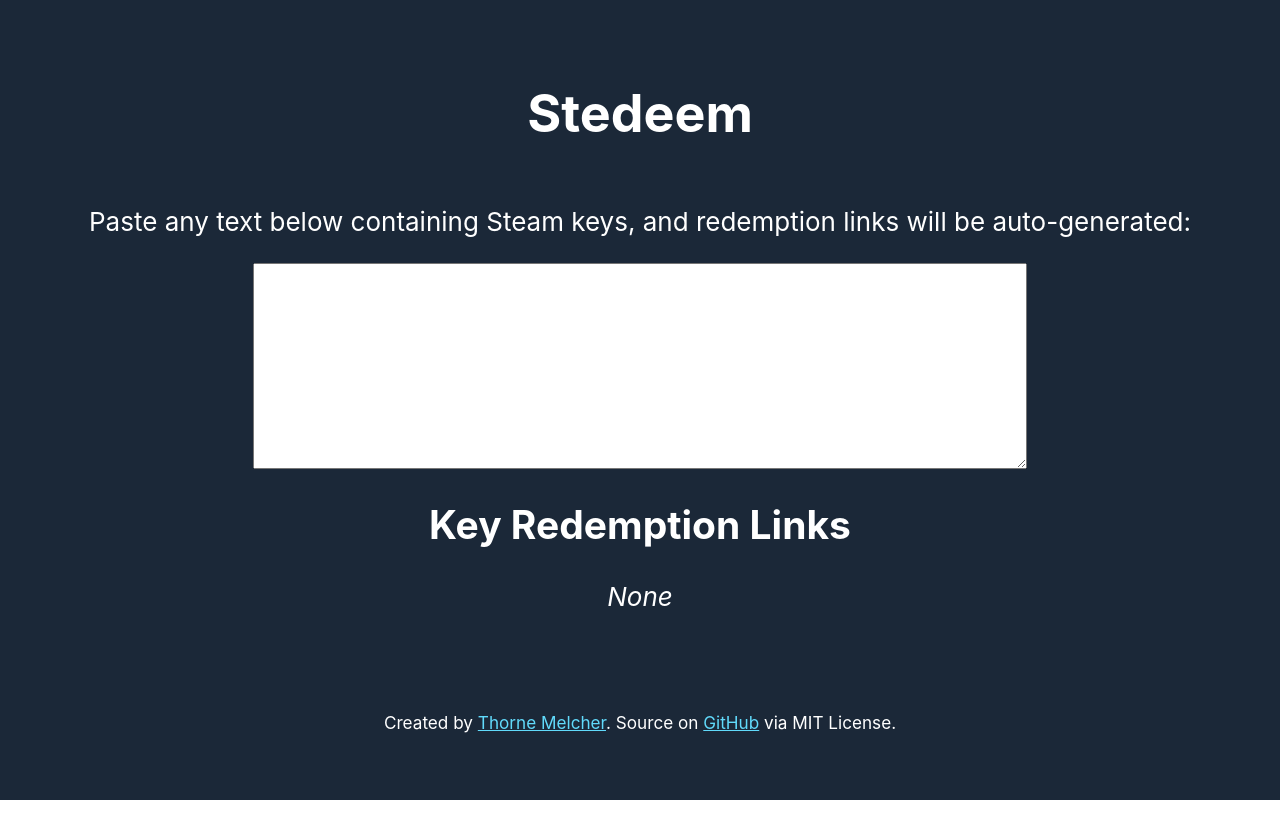
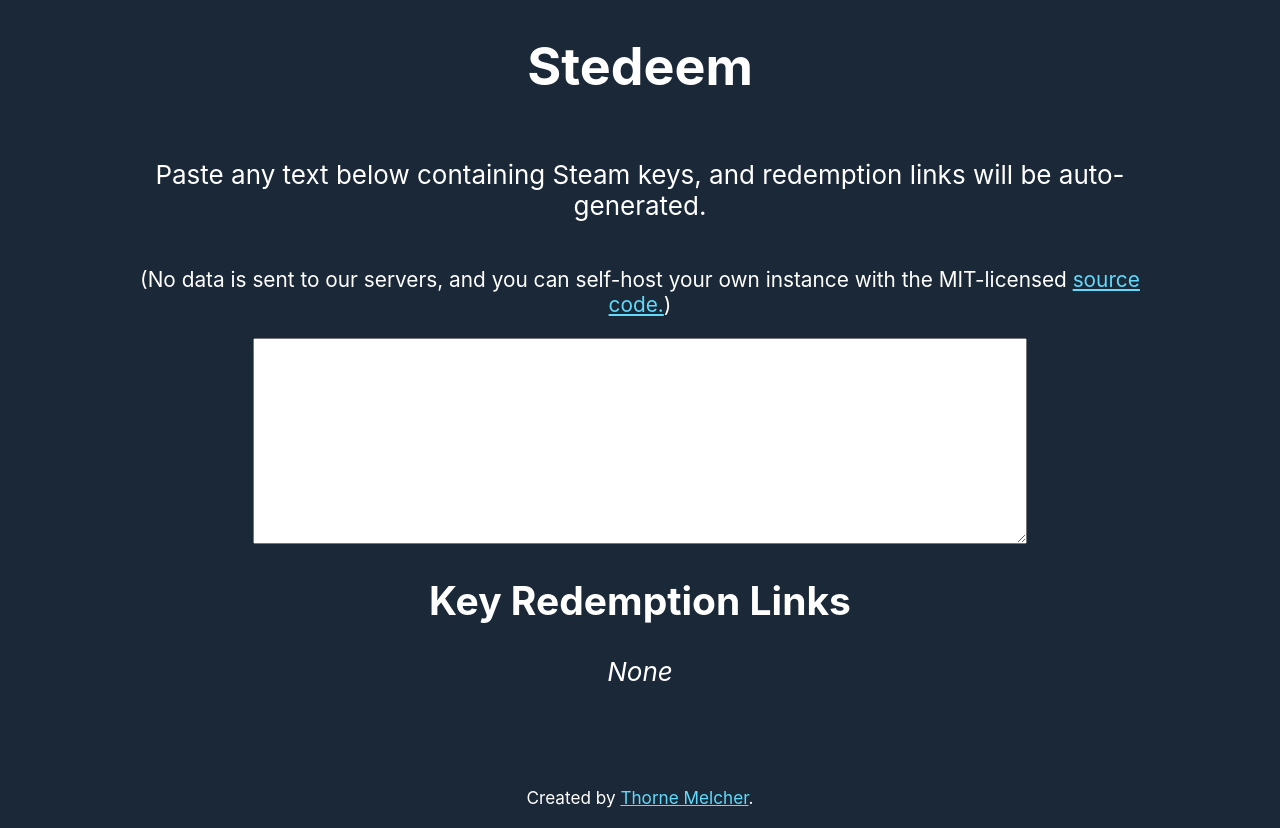
Before and after one commit to ExistentialEnso/stedeem, a React (Create React App) app: page / in a window 1280 px wide. Before the commit the page ends 800 px from the top, so only its background shows below. Built offline with nearby package versions, Linux system fonts and the light colour scheme.

Commit message:
Update readme and copy

```diff
--- a/src/App.css
+++ b/src/App.css
@@ -11,6 +11,10 @@
   justify-content: center;
   font-size: calc(10px + 2vmin);
   color: white;
+}
+
+p {
+  width: 80%;
 }
 
 a, a:visited {
--- a/src/App.js
+++ b/src/App.js
@@ -3,6 +3,14 @@
 
 const keyRegex = new RegExp(/([A-Z,0-9]{5})-([A-Z,0-9]{5})-([A-Z,0-9]{5})/ig)
 const redeemURL = "https://store.steampowered.com/account/registerkey?key="
+
+var RedemptionLink = ({steamKey}) => {
+    return(
+        <div>
+            <a href={redeemURL + steamKey} target="_blank" rel="noreferrer">{steamKey}</a>
+        </div>
+    )
+}
 
 /**
  * Simple React app that extracts Steam keys from text
@@ -23,18 +31,16 @@
 
         // eslint-disable-next-line
         while(results = keyRegex.exec(this.state.paste)) {
-            keyLinks.push(
-                <div key={results[0]}>
-                    <a href={redeemURL + results[0]} target="_blank" rel="noreferrer">{results[0]}</a>
-                </div>
-            )
+            // React needs a key for each element in the list, which then can't be retrieved via props
+            // So we have to double up on using the key -- both as a React key and as a prop
+            keyLinks.push(<RedemptionLink key={results[0]} steamKey={results[0]} />)
 
             if (keyRegex.lastIndex === keyRegex.index) {
                 keyRegex.lastIndex++
             }
         }
         if(keyLinks.length === 0)
-            keyLinks.push(<em>None</em>)
+            keyLinks.push(<em key="none">None</em>)
 
         return (
             <div className="app">
@@ -42,7 +48,11 @@
                     <h1>Stedeem</h1>
 
                     <p>
-                        Paste any text below containing Steam keys, and redemption links will be auto-generated:
+                        Paste any text below containing Steam keys, and redemption links will be auto-generated.
+                    </p>
+
+                    <p style={{fontSize: "80%"}}>
+                        (No data is sent to our servers, and you can self-host your own instance with the MIT-licensed <a href="https://github.com/ExistentialEnso/stedeem" target="_blank" rel="noreferrer">source code.</a>)
                     </p>
 
                     <textarea value={this.state.paste} onChange={(e) => this.setState({paste: e.target.value})} />
@@ -52,7 +62,7 @@
                     {keyLinks}
 
                     <div className="created-by">
-                        Created by <a href="https://www.thorne.codes" target="_blank" rel="noreferrer">Thorne Melcher</a>. Source on <a href="https://github.com/ExistentialEnso/stedeem" target="_blank" rel="noreferrer">GitHub</a> via MIT License.
+                        Created by <a href="https://www.thorne.codes" target="_blank" rel="noreferrer">Thorne Melcher</a>.
                     </div>
                 </div>
             </div>
```
Also changed, not shown: 1 other file (tests, documents, lock files or other folders).
